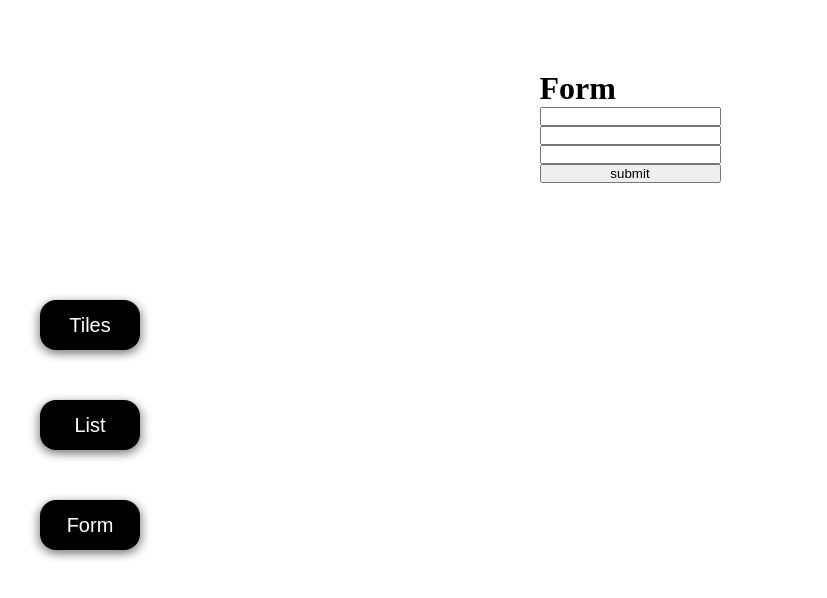
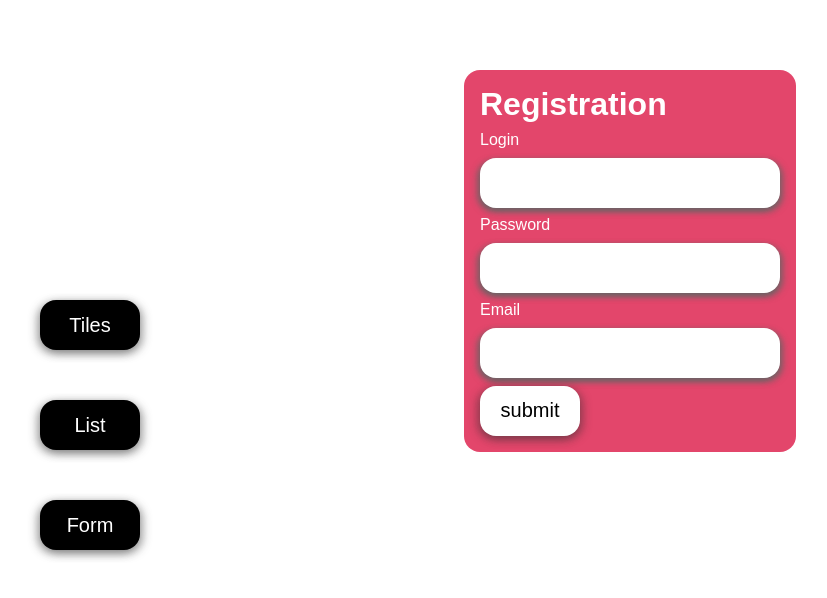
Before and after one commit to danyalll1/vue3_project, a Vue app: page /Form in a window 1280 px wide. Shown: the top 598 px of the page, without its empty margins (10-837 px from the left). Built offline with nearby package versions, Linux system fonts and the light colour scheme.

Commit message:
Form Design

```diff
--- a/package.json
+++ b/package.json
@@ -8,6 +8,8 @@
     "lint": "vue-cli-service lint"
   },
   "dependencies": {
+    "@vuelidate/core": "^2.0.0",
+    "@vuelidate/validators": "^2.0.0",
     "core-js": "^3.8.3",
     "gsap": "^3.11.4",
     "vue": "^3.2.13",
--- a/src/components/UI/MyButtonWhite.vue
+++ b/src/components/UI/MyButtonWhite.vue
@@ -24,6 +24,7 @@ export default {
   transition: ease-in-out 0.4s;
 }
 .btn-white:hover{
+  color: white;
   transition: ease-in-out 0.4s;
   background-color: transparent ;
   backdrop-filter: saturate(0.5); /* контрастный background-color */
--- a/src/components/UI/MyInput.vue
+++ b/src/components/UI/MyInput.vue
@@ -29,14 +29,14 @@ export default {
 
 .MyInputWhite {
   padding: 0 10px 0 10px;
-  font-family: 'Gothic A1', sans-serif;;
+  font-family: 'Gothic A1', sans-serif;
   font-weight: 400;
   font-size: 20px;
-  width: 50%;
+  width: 100%;
   height: 50px;
   border: none;
   background-color: rgba(255,255,255, 1);
-  box-shadow: 3px 3px 6px rgba(200, 200, 200, 0.8), -3px 3px 6px rgba(200, 200, 200, 0.8) ;
+  box-shadow: 3px 3px 6px rgba(100, 100, 100, 0.8), -3px 3px 6px rgba(100, 100, 100, 0.8) ;
   border-radius: 16px;
   transition: all ease-in-out 0.4s;
 }
@@ -44,7 +44,7 @@ export default {
 .MyInputWhite:focus{
   transition: all ease-in-out 0.4s;
   color: black;
-  background-color: lightcyan;
+  background-color: rgba(254, 255, 99, 0.8);
   border-color: white;
   outline: white;
 }
--- a/src/main.js
+++ b/src/main.js
@@ -1,5 +1,6 @@
 import { createApp } from 'vue'
 import App from './App.vue'
+import { VuelidatePlugin } from '@vuelidate/core'
 import MyButtonBlack from "@/components/UI/MyButtonBlack";
 import myButtonWhite from "@/components/UI/MyButtonWhite";
 import MyInput from "@/components/UI/MyInput";
@@ -12,6 +13,6 @@ app.component('MyButtonBlack', MyButtonBlack)
 app.component('MyButtonWhite',myButtonWhite)
 app.component('MyInput',MyInput)
 
-
+app.use(VuelidatePlugin)
 app.use(router)
 app.mount('#app')
--- a/src/pages/MyForm.vue
+++ b/src/pages/MyForm.vue
@@ -2,19 +2,33 @@
   <div class="wrap">
 
     <form action="post" class="my-form" @submit.prevent>
-      <h1>Form</h1>
-      <label for="login"></label>
-      <input type="text" id="login" v-model="newUser.login">
-      <label for="password"></label>
-      <input type="text" id="password" v-model="newUser.password">
-      <input type="text" id="e-mail" v-model="newUser.Email">
-      <button type="submit" @click="postFrom">submit</button>
+      <h1>Registration</h1>
+      <label for="login" style="color: white">Login</label>
+      <my-input type="text" id="login" v-model="newUser.login"></my-input>
+      <label for="password" style="color: white">Password</label>
+      <my-input type="text" id="password" v-model="newUser.password"></my-input>
+      <label for="password" style="color: white">Email</label>
+      <my-input type="text" id="e-mail" v-model="newUser.Email"></my-input>
+      <my-button-white
+          type="submit"
+          @click="postFrom"
+      >
+        submit
+      </my-button-white>
     </form>
   </div>
 </template>
 
+
 <script>
+import MyInput from "@/components/UI/MyInput";
+
+
 export default {
+  components:{
+    MyInput
+
+  },
   name: "MyForm",
   data(){
     return{
@@ -27,6 +41,7 @@ export default {
       text:'',
     }
   },
+
   methods:{
     postFrom(){
       JSON.stringify(this.newUser)
@@ -51,6 +66,13 @@ export default {
 }
 
 .my-form{
+  color: rgba(255,255,255,1);
+  font-family: 'Gothic A1', sans-serif;
+  padding: 16px;
+  width: 300px;
+  height: 350px;
+  border-radius: 16px;
+  background-color: rgba(221, 24, 70, 0.8);
   display: flex;
   flex-direction: column;
   justify-content: space-between;
```
Also changed, not shown: 1 other file (tests, documents, lock files or other folders).
